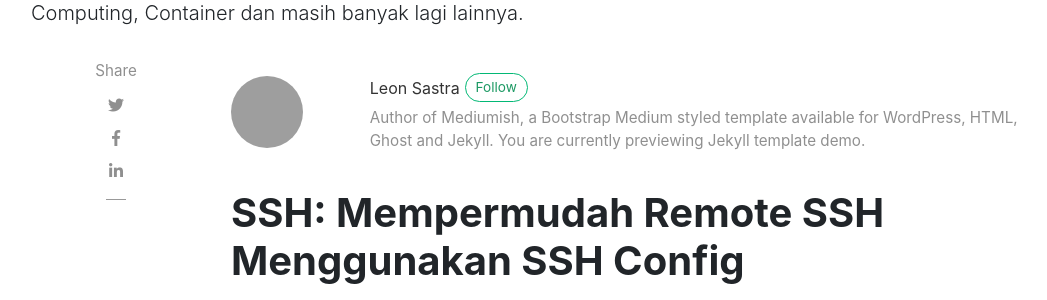
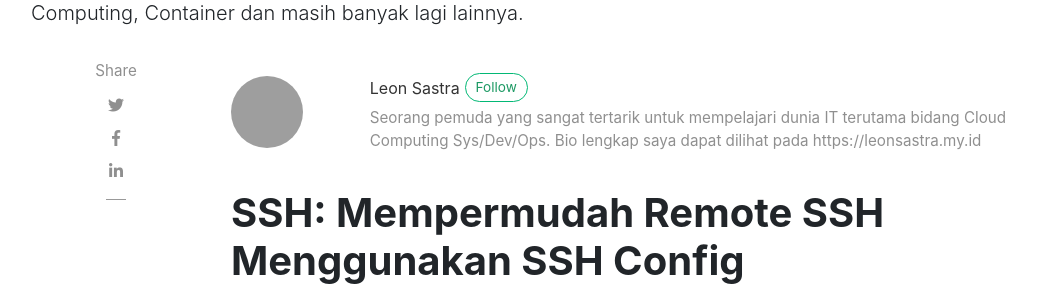
Before and after one commit to hiblinux/belajar-linux-id, a Jekyll site: the page built from _posts/2020-11-07-mempermudah-remote-ssh-menggunakan-ssh-config.markdown, in a window 1280 px wide and 900 px high, cut to the strip 215-515 px from the top of the window. Shown: the whole strip, without its empty margins (54-1101 px from the left). Built offline with Jekyll 4.4.1, drawn with Linux system fonts in a browser that asks for light colours; nearby versions of some CDN libraries; comment, search, counter and statistics services are not loaded; grey boxes are pictures that could not be loaded.

Commit message:
tambah keterangan

```diff
--- a/_config.yml
+++ b/_config.yml
@@ -19,8 +19,8 @@ authors:
     gravatar: dd84917a411ef717c000da8f846050df
     email: leonachild@gmail.com
     web: https://leonsastra.my.id
-    twitter: https://twitter.com/leonyonz
-    description: "Author of Mediumish, a Bootstrap Medium styled template available for WordPress, HTML, Ghost and Jekyll. You are currently previewing Jekyll template demo."
+    twitter: https://www.instagram.com/yonzleon_aw/
+    description: "Seorang pemuda yang sangat tertarik untuk mempelajari dunia IT terutama bidang Cloud Computing Sys/Dev/Ops. Bio lengkap saya dapat dilihat pada https://leonsastra.my.id"
   Imron:
     name: campuz.dragon@gmail.com
     display_name: Imron Rosyadi
```
